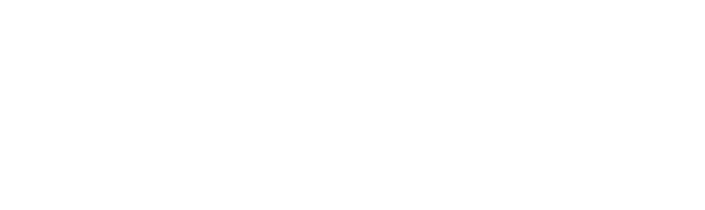
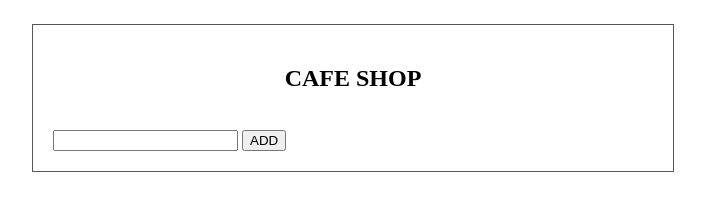
Before and after one commit to lab-brussels-1/Group2-Separation-of-concerns, a website built with Vite: page index.html in a window 1280 px wide. Shown: the whole page, without its empty margins (287-992 px from the left). Built offline with nearby package versions, Linux system fonts and the light colour scheme; files whose address does not match are found by name.

Commit message:
Adding html and css files

```diff
--- a/client/styles/index.css
+++ b/client/styles/index.css
@@ -1 +1,16 @@
 @import url('./other-file.css');
+
+  body {
+    padding: 1rem 2rem;
+  }
+
+  .center {
+    margin: auto;
+    width: 50%;
+    border: 1px solid rgba(15, 32, 15, 0.728);
+    padding: 20px;
+  }
+
+  h1 {
+    text-align: center;
+  }
--- a/index.html
+++ b/index.html
@@ -9,8 +9,23 @@
 		<link href="./client/styles/index.css" rel="stylesheet" />
 	</head>
 	<body>
-		<div id="root"></div>
+		<section class="center" id="user-interface">
+		  <form>
+			<h1>CAFE SHOP </h1>
+			</br>
+			<div class="add-section">
+			  <input type="text" id="product" name="product" list="productList">
+				<datalist id="productList">
+				  <option value="Cafe">
+				  <option value="Sugar">
+				  <option value="Milk">
+				</datalist>
+			  <input type="button" id="add-product" value="ADD" />
+			</div>
+		  </form>
+		  <code id="added-value" class="output"></code>
+		</section>
 
-		<script type="module" src="./client/src/init.js"></script>
-	</body>
+		<script type="module" src="./src/init.js"></script>
+	  </body>
 </html>
```
